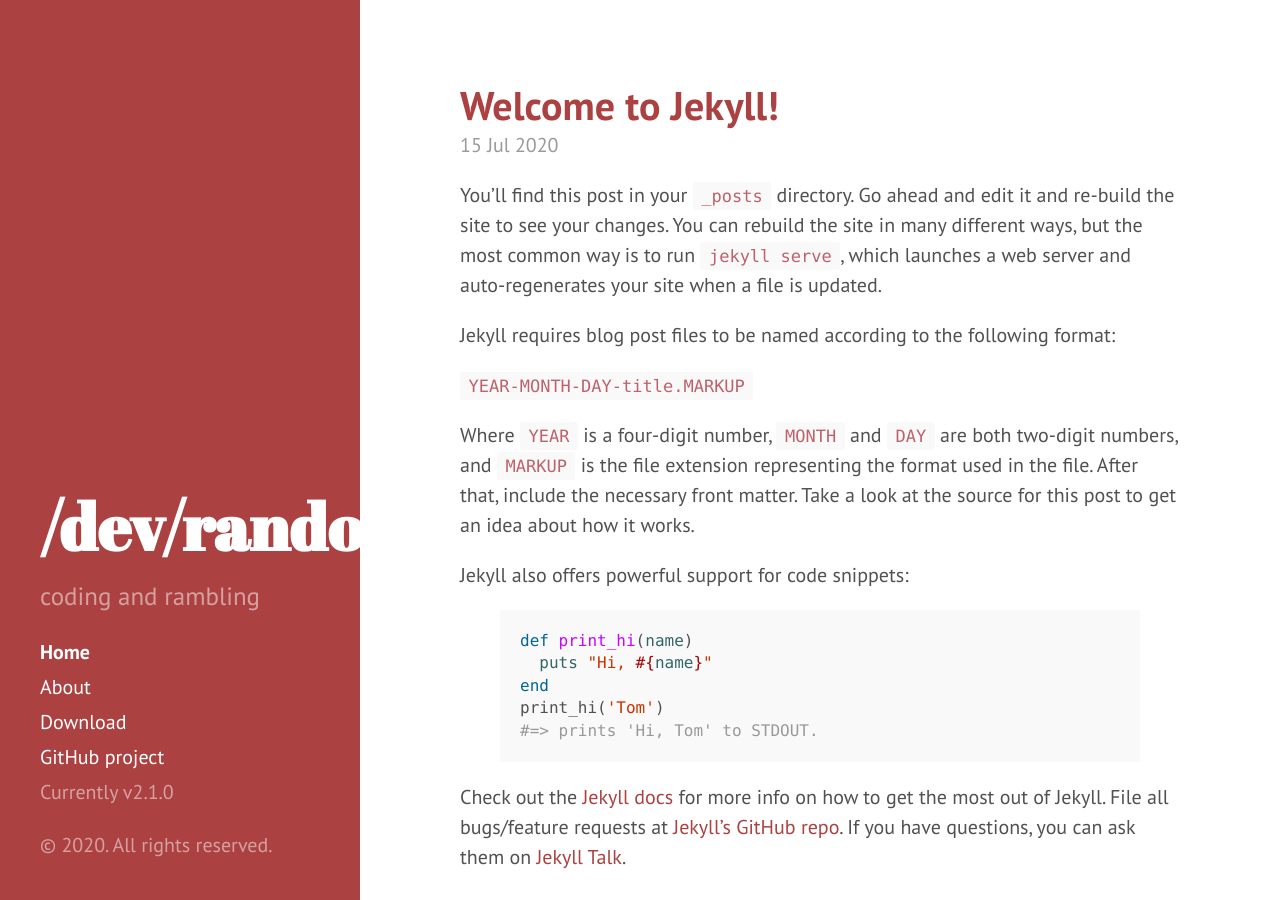
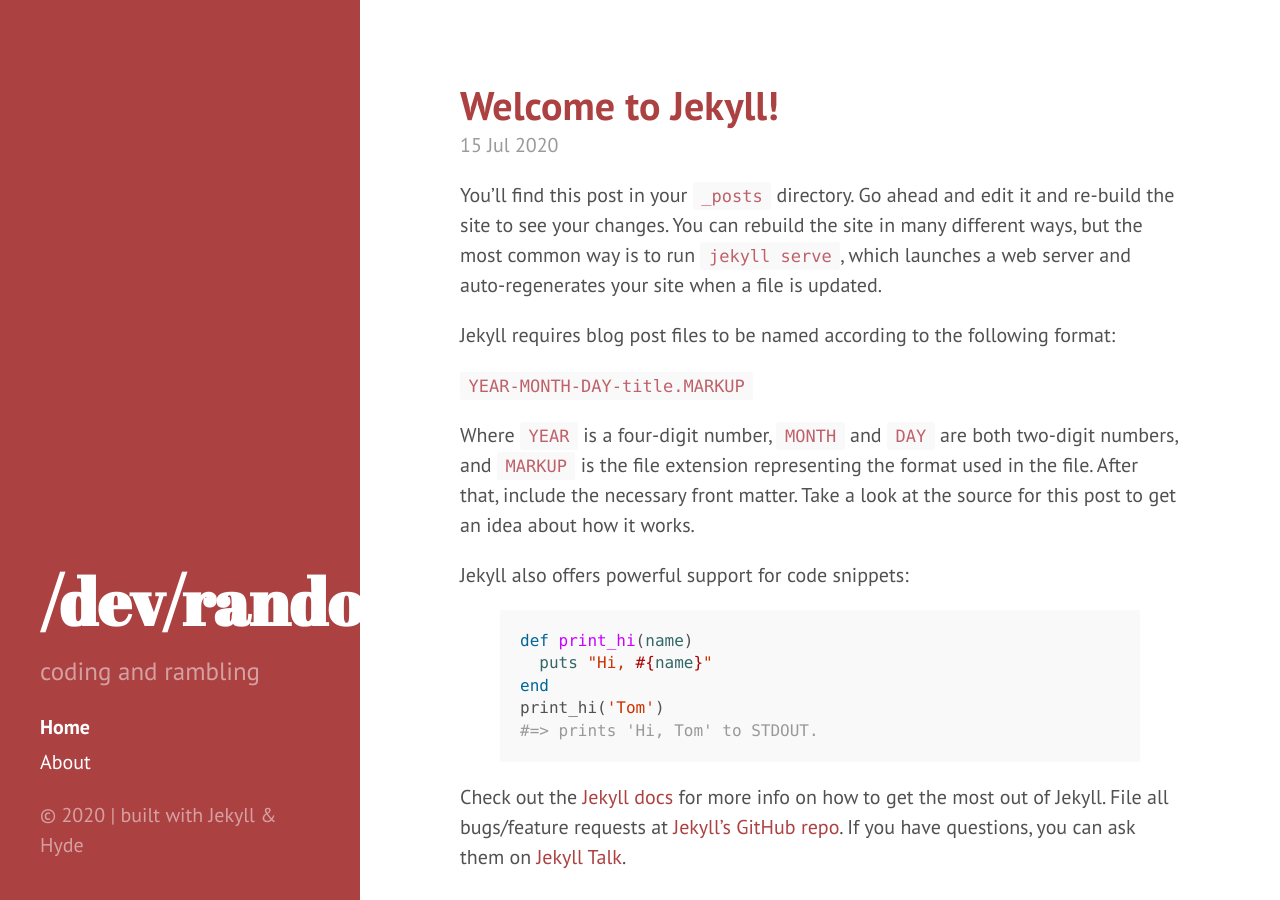
Before and after one commit to dgyarmati/devslashrand-dot-com, a Jekyll site: the page built from index.html, in a window 1280 px wide and 900 px high. Built offline with Jekyll 4.4.1, drawn with Linux system fonts in a browser that asks for light colours; the list of posts is cut into pages by our own code.

Commit message:
modified sidebar content

```diff
--- a/_includes/sidebar.html
+++ b/_includes/sidebar.html
@@ -25,12 +25,8 @@
           {% endif %}
         {% endif %}
       {% endfor %}
-
-      <a class="sidebar-nav-item" href="{{ site.github.repo }}/archive/v{{ site.version }}.zip">Download</a>
-      <a class="sidebar-nav-item" href="{{ site.github.repo }}">GitHub project</a>
-      <span class="sidebar-nav-item">Currently v{{ site.version }}</span>
     </nav>
 
-    <p>&copy; {{ site.time | date: '%Y' }}. All rights reserved.</p>
+    <p>&copy; {{ site.time | date: '%Y' }} | built with Jekyll & Hyde</p>
   </div>
 </div>
```
